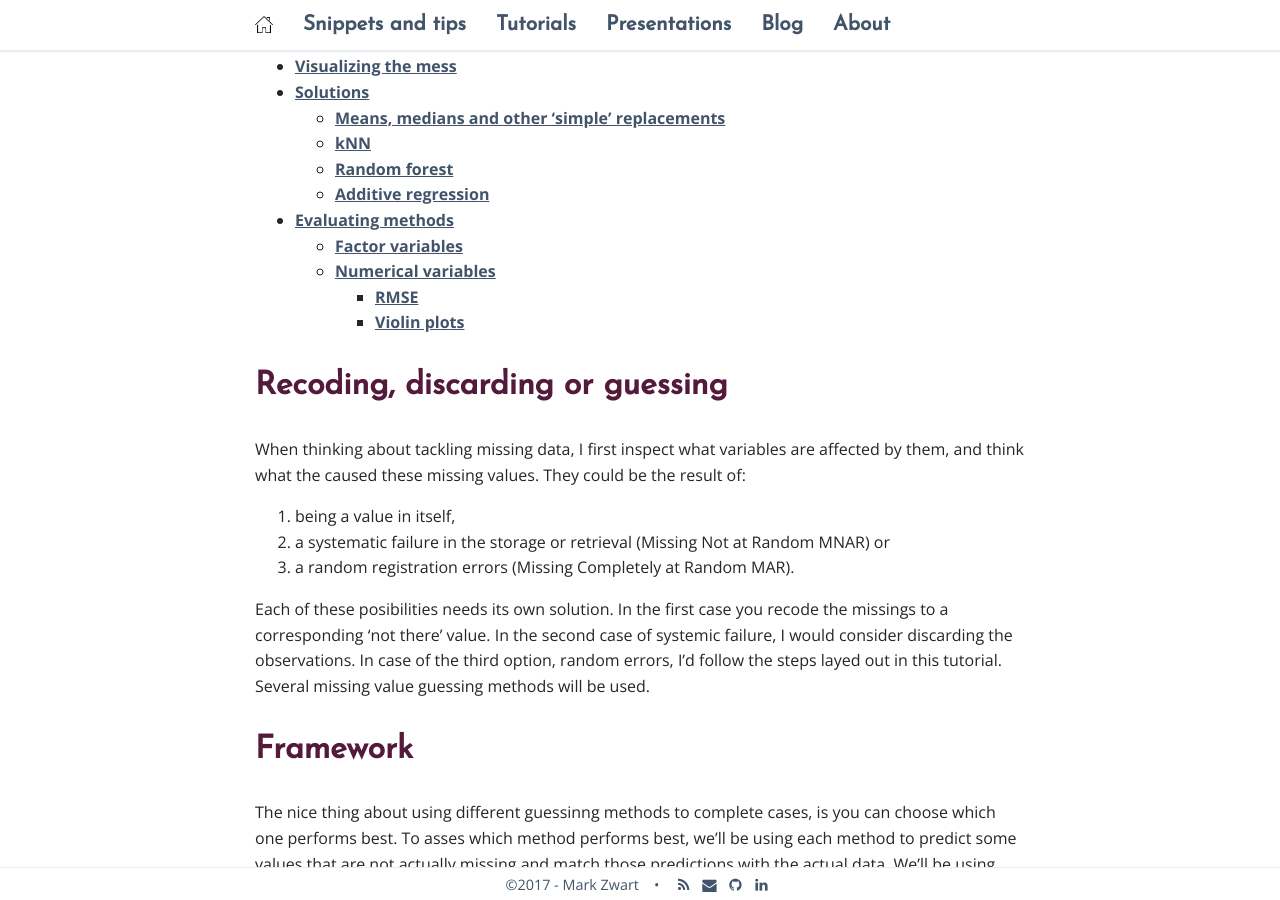
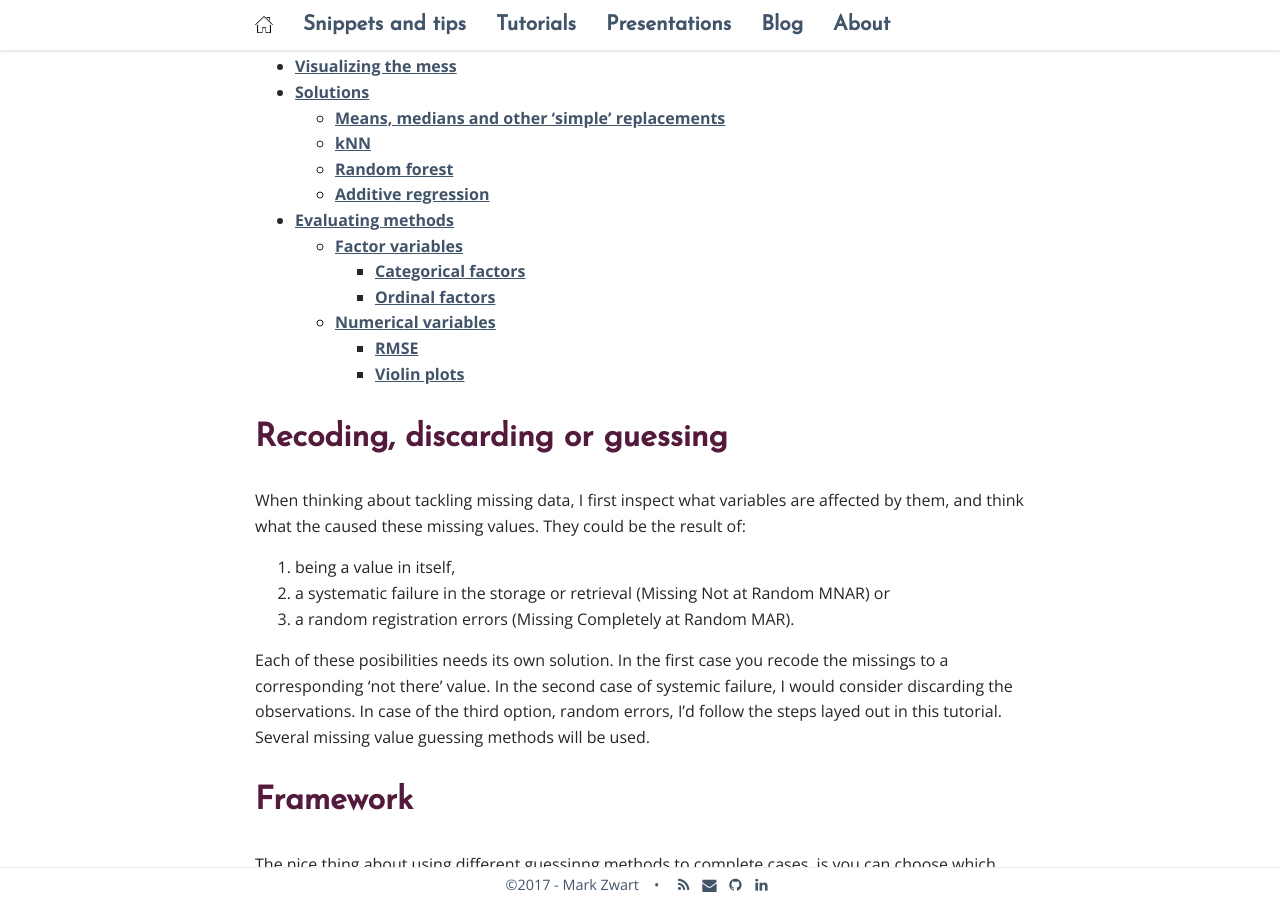
Before and after one commit to mark-me/mark-me.github.io, a Jekyll site: the page built from _pages/tutorials/impute-missings/impute-missings.md, in a window 1280 px wide and 900 px high, scrolled down 354 px. Built offline with Jekyll 4.4.1, drawn with Linux system fonts in a browser that asks for light colours; nearby versions of some CDN libraries; comment, search, counter and statistics services are not loaded; some of the changed text lies outside the part shown.

Commit message:
Update impute-missings.md

````diff
--- a/_pages/tutorials/impute-missings/impute-missings.md
+++ b/_pages/tutorials/impute-missings/impute-missings.md
@@ -186,6 +186,10 @@ tbl_imp_factor %<>%
   inner_join(tbl_imp_factor_verif, by = c("id", "variable"))
 ```
 
+### Categorical factors
+
+### Ordinal factors
+
 ## Numerical variables
 
 ```r
````
